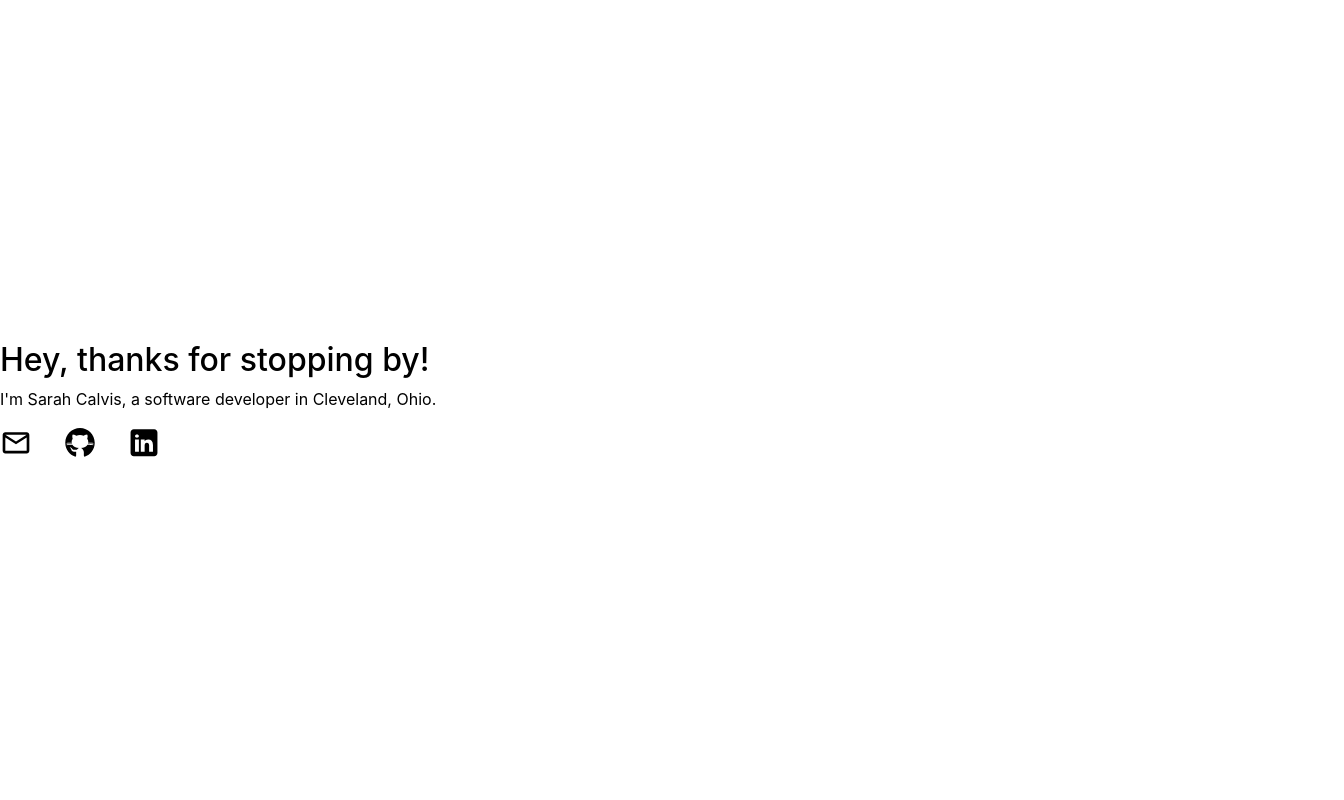
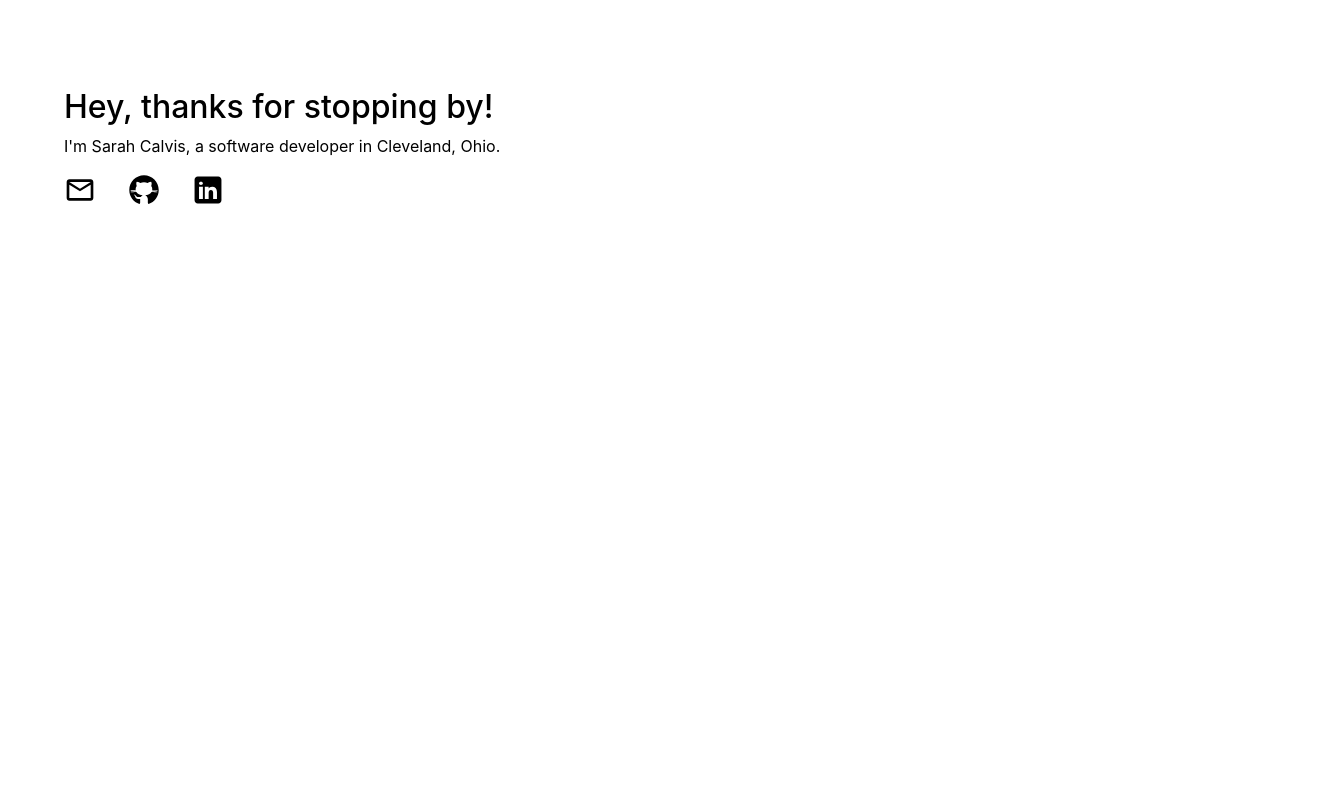
Before and after one commit to sarahcalvis/portfolio, a React (Create React App) app: page / in a window 1280 px wide. Shown: the top 800 px of the page, 1344 px wide, since content can reach past the window. Built offline with nearby package versions, Linux system fonts and the light colour scheme.

Commit message:
fix spacing

```diff
--- a/package.json
+++ b/package.json
@@ -6,8 +6,9 @@
     "@testing-library/jest-dom": "^4.2.4",
     "@testing-library/react": "^9.5.0",
     "@testing-library/user-event": "^7.2.1",
-    "bootstrap": "^4.5.2",
+    "bootstrap": "^4.6.0",
     "react": "^16.13.0",
+    "react-bootstrap": "^1.5.2",
     "react-dom": "^16.13.0",
     "react-scripts": "3.4.0"
   },
--- a/public/index.html
+++ b/public/index.html
@@ -24,7 +24,7 @@
       work correctly both with client-side routing and a non-root public URL.
       Learn how to configure a non-root public URL by running `npm run build`.
     -->
-    <title>Sarah Calvis' Protfolio</title>
+    <title>Sarah Calvis</title>
   </head>
   <body>
     <noscript>You need to enable JavaScript to run this app.</noscript>
--- a/src/App.js
+++ b/src/App.js
@@ -7,7 +7,7 @@ import Projects from './components/Projects.js'
 import Footer from './components/Footer.js'
 
 function App() {
-  useEffect(() => { document.title = 'Sarah Calvis - Software Developer - Cleveland' }, []);
+  useEffect(() => { document.title = 'Sarah Calvis | Software Developer | Cleveland' }, []);
 
   return (
     <div className="App">
--- a/src/components/Introduction.js
+++ b/src/components/Introduction.js
@@ -8,6 +8,7 @@ export default function Introduction() {
   return (
     <div id='section' >
       <div id='vertical-center' >
+        <h1/>
         <h2>Hey, thanks for stopping by!</h2>
         <p>I'm Sarah Calvis, a software developer in Cleveland, Ohio.</p>
         <div id='horizontal'>
--- a/src/index.css
+++ b/src/index.css
@@ -61,17 +61,24 @@ button {
 }
 
 #section {
+  left: 5%;
+  right: 5%;
+  top:30%;
+  padding-top:5rem;
+  bottom:5%;
   position: relative;
   min-height: 100vh;
+  overflow: visible;
 }
 
-#vertical-center {
+/*#vertical-center {
   margin: 0;
-  position: absolute;
+  position: sticky;
   top: 50%;
   -ms-transform: translateY(-50%);
   transform: translateY(-50%);
-}
+  overflow: visible;
+} */
 
 #horizontal {
   display: flex;
```
Also changed, not shown: 2 other files (tests, documents, lock files or other folders).
